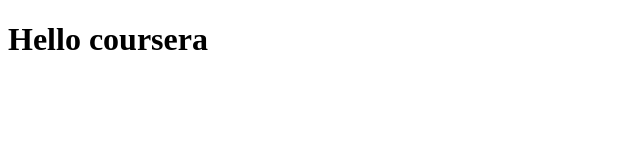
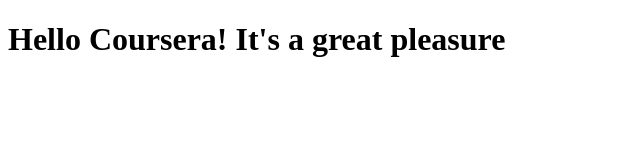
Before and after one commit to mikaHarivelina/coursera-test, a plain HTML site: page site/index.html in a window 1280 px wide. Shown: the whole page, without its empty margins (0-640 px from the left). Drawn offline with Linux system fonts and the light colour scheme.

Commit message:
ajout de ma première page encore

```diff
--- a/site/index.html
+++ b/site/index.html
@@ -6,6 +6,6 @@
 	<title>Hello Coursera</title>
 </head>
 <body>
-	<h1>Hello coursera</h1>
+	<h1>Hello Coursera! It's a great pleasure</h1>
 </body>
 </html>
```
